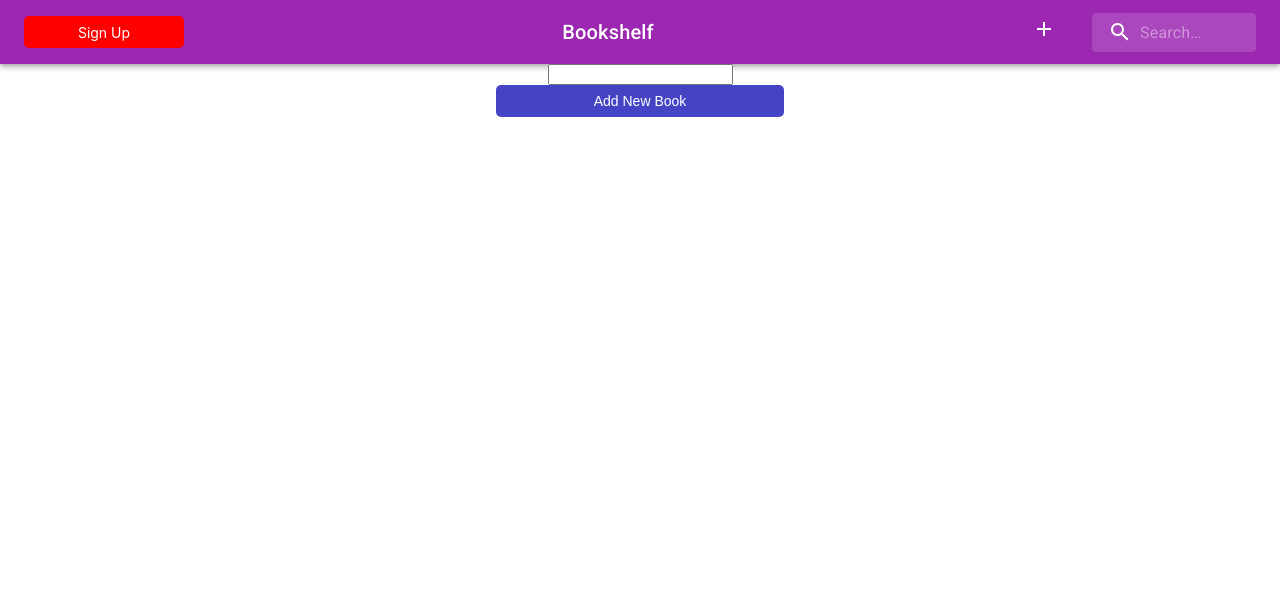
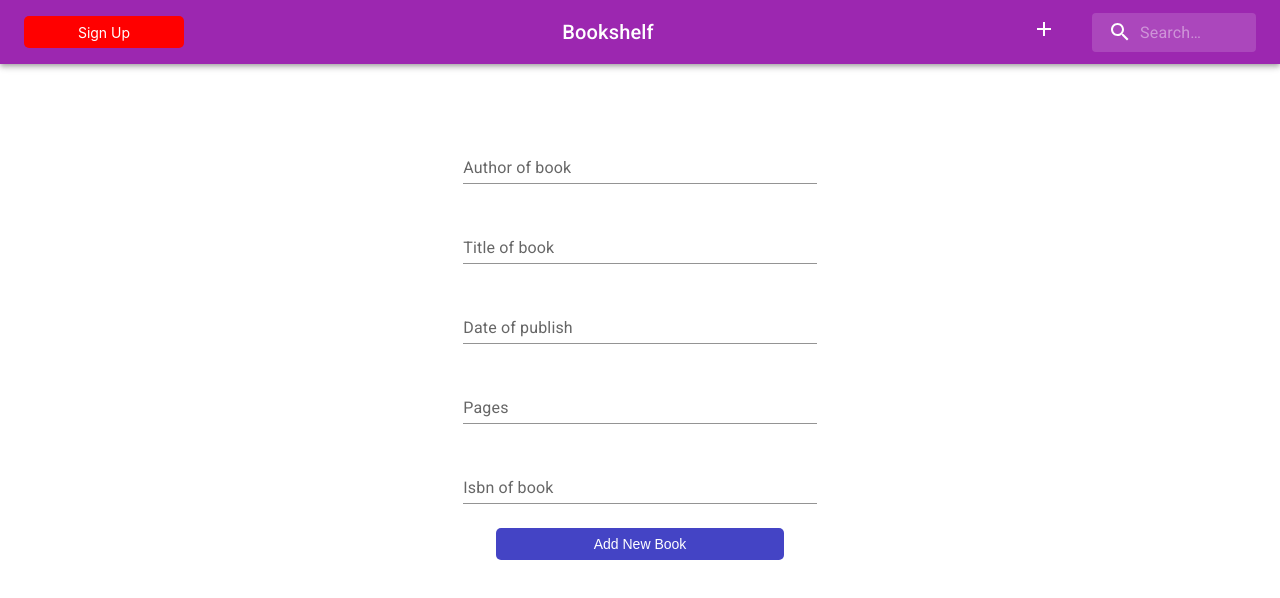
Before and after one commit to khumayunkh/bookshelf, a React (Create React App) app: page /addbook in a window 1280 px wide. Shown: the top 598 px of the page. Built offline with nearby package versions, Linux system fonts and the light colour scheme.

Commit message:
add books

```diff
--- a/src/components/AddBook/AddBook.tsx
+++ b/src/components/AddBook/AddBook.tsx
@@ -1,4 +1,5 @@
-import React, { useEffect, useState } from "react";
+import { TextField } from "@mui/material";
+import React from "react";
 import { useForm } from "react-hook-form";
 import { useAppDispatch } from "../../hook";
 import { addNewBooks } from "../../store/BooksSlice";
@@ -6,15 +7,19 @@ import style from './addbook.module.css'
 
 export const AddBook = () => {
     const dispatch = useAppDispatch()
-    const [isbn, setIsbn] = useState<string>('961439574164')
-    const [author,setAuthor] = useState<string>('meedsa')
     const {register, handleSubmit} = useForm()
 
-
     const isbnRegister = register('isbn')
+    const authorRegister = register('author')
+    const titleRegister = register('title')
+    const dateRegister = register('date')
+    const pageRegister = register('page')
 
     const onSubmit = async(data: any) => {
-        dispatch(addNewBooks({author,isbn}))
+        dispatch(addNewBooks({
+            author: data.author,
+            isbn: data.isbn
+        }))
     }
 
     return(
@@ -22,7 +27,51 @@ export const AddBook = () => {
         <div className={style.container}>
             <div className={style.add}>
                 <form className={style.form} onSubmit={handleSubmit(onSubmit)}>
-                    <input {...isbnRegister} type='text'/>
+                    <TextField
+                    sx={{ m: 1, width: '35ch' }}
+                    id="standard-multiline-flexible"
+                    label="Author of book"
+                    {...authorRegister}
+                    multiline
+                    maxRows={4}
+                    variant="standard"
+                    />
+                    <TextField
+                    sx={{ m: 1, width: '35ch' }}
+                    id="standard-multiline-flexible"
+                    label="Title of book"
+                    {...titleRegister}
+                    multiline
+                    maxRows={4}
+                    variant="standard"
+                    />
+                    <TextField
+                    sx={{ m: 1, width: '35ch' }}
+                    id="standard-multiline-flexible"
+                    label="Date of publish"
+                    {...dateRegister}
+                    multiline
+                    maxRows={4}
+                    variant="standard"
+                    />
+                    <TextField
+                    sx={{ m: 1, width: '35ch' }}
+                    id="standard-multiline-flexible"
+                    label="Pages"
+                    {...pageRegister}
+                    multiline
+                    maxRows={4}
+                    variant="standard"
+                    />
+                    <TextField
+                        sx={{ m: 1, width: '35ch' }}
+                        id="standard-multiline-flexible"
+                        label="Isbn of book"
+                        {...isbnRegister}
+                        multiline
+                        maxRows={4}
+                        variant="standard"
+                    />
                     <button className={style.btn}>Add New Book</button>
                 </form>
             </div>
--- a/src/components/AddBook/addbook.module.css
+++ b/src/components/AddBook/addbook.module.css
@@ -1,8 +1,16 @@
+.container{
+    display: flex;
+    justify-content: center;
+    align-items: center;
+    padding: 5%
+}
+
 .form{
     display: flex;
     flex-direction: column;
     justify-content: center;
     align-items: center;
+    gap: 1rem;
 }
 
 .btn{
```
